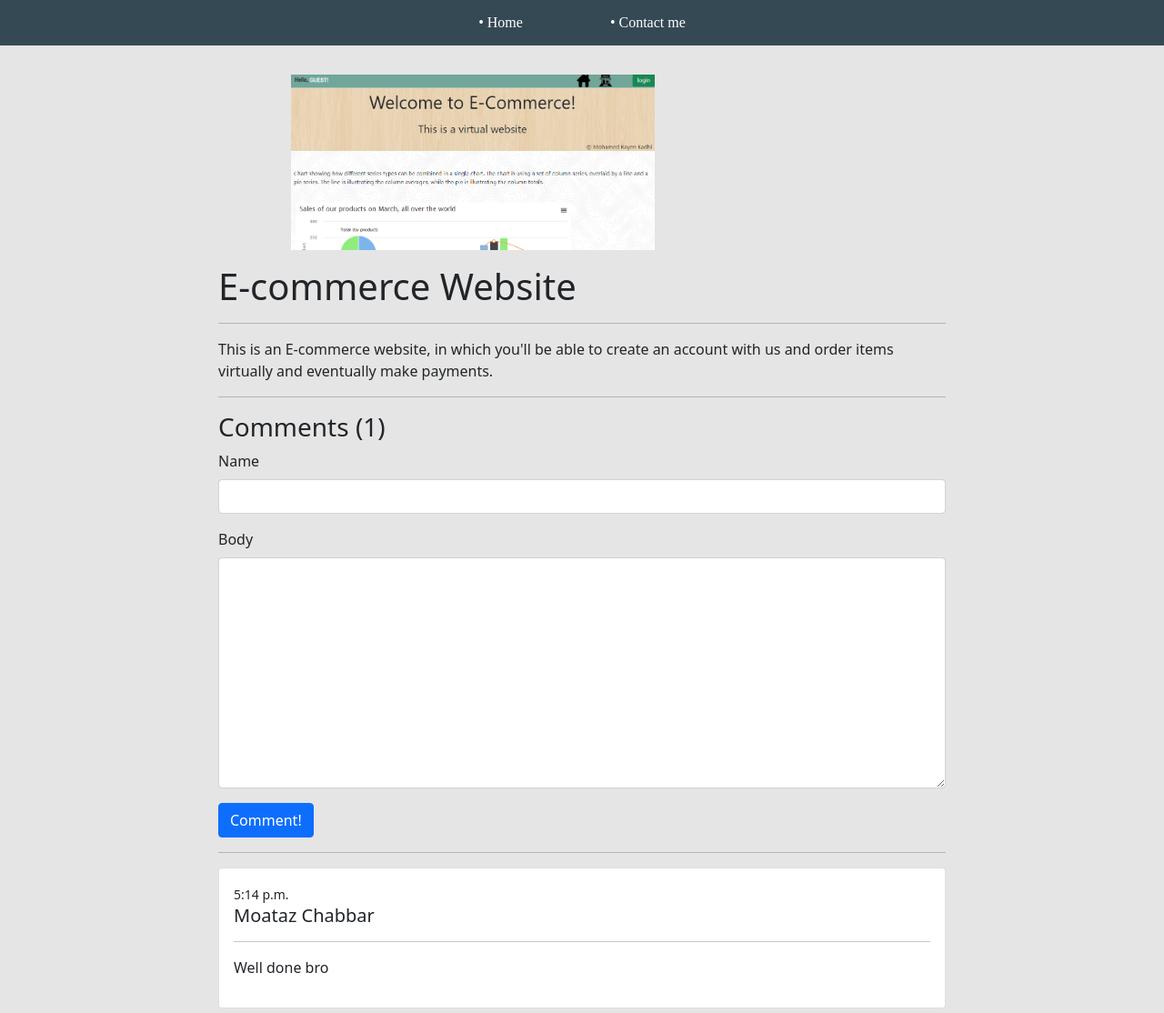
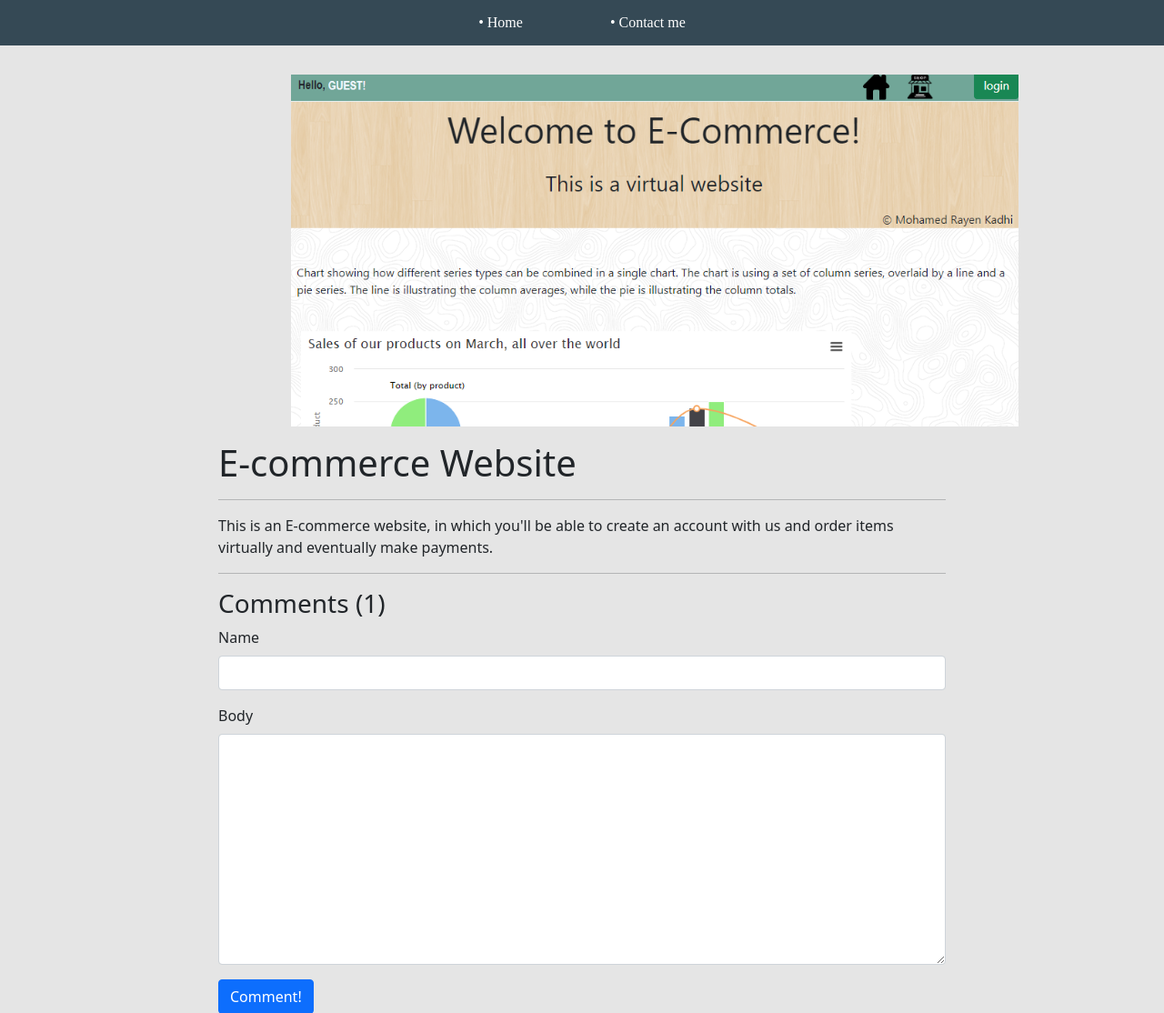
Before and after one commit to RayenKadhi/portfolio, a Django app: page /project1/54332c31-2a26-4f35-aba7-811280637cc5/ in a window 1280 px wide. Shown: the top 1114 px of the page at 91% size. Run offline with Django 4.2, Linux system fonts and the light colour scheme; data comes from the database, SQL or seed files in the repository; some libraries are stand-ins or nearby versions.

Commit message:
Deployment

```diff
--- a/static/styles/main.css
+++ b/static/styles/main.css
@@ -79,7 +79,7 @@ body{
     font-family: 'Microsoft Yi Baiti';
 
 
-}
+}project--image
 
 .description{
     font-size: 2em;
@@ -184,8 +184,8 @@ body{
 
 
 .project--image{
-    max-width: 50%;
-    max-height: 50%;
+    max-width: 100%;
+    max-height: 100%;
     margin-bottom: 1em;
     margin-left: 5em;
 
```
